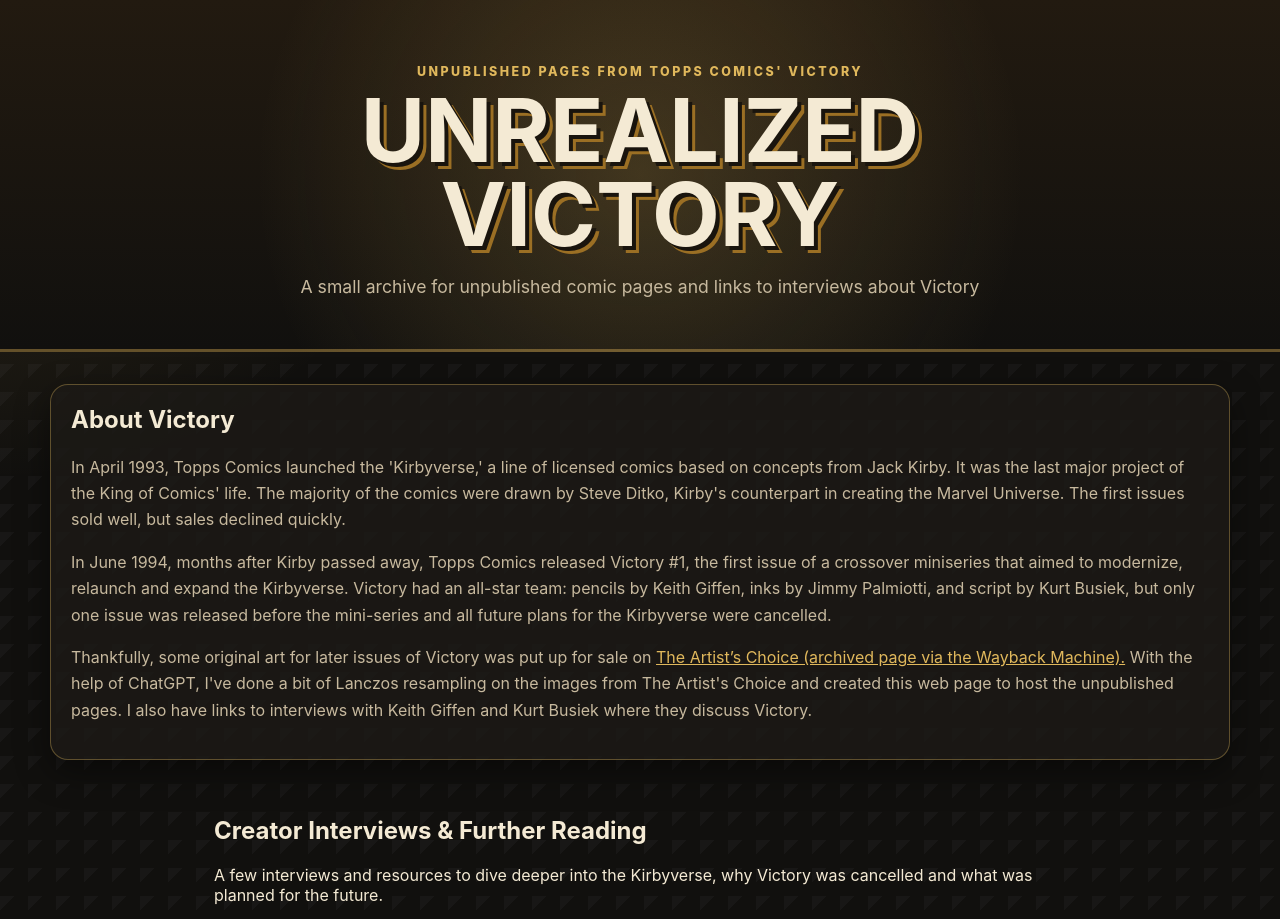
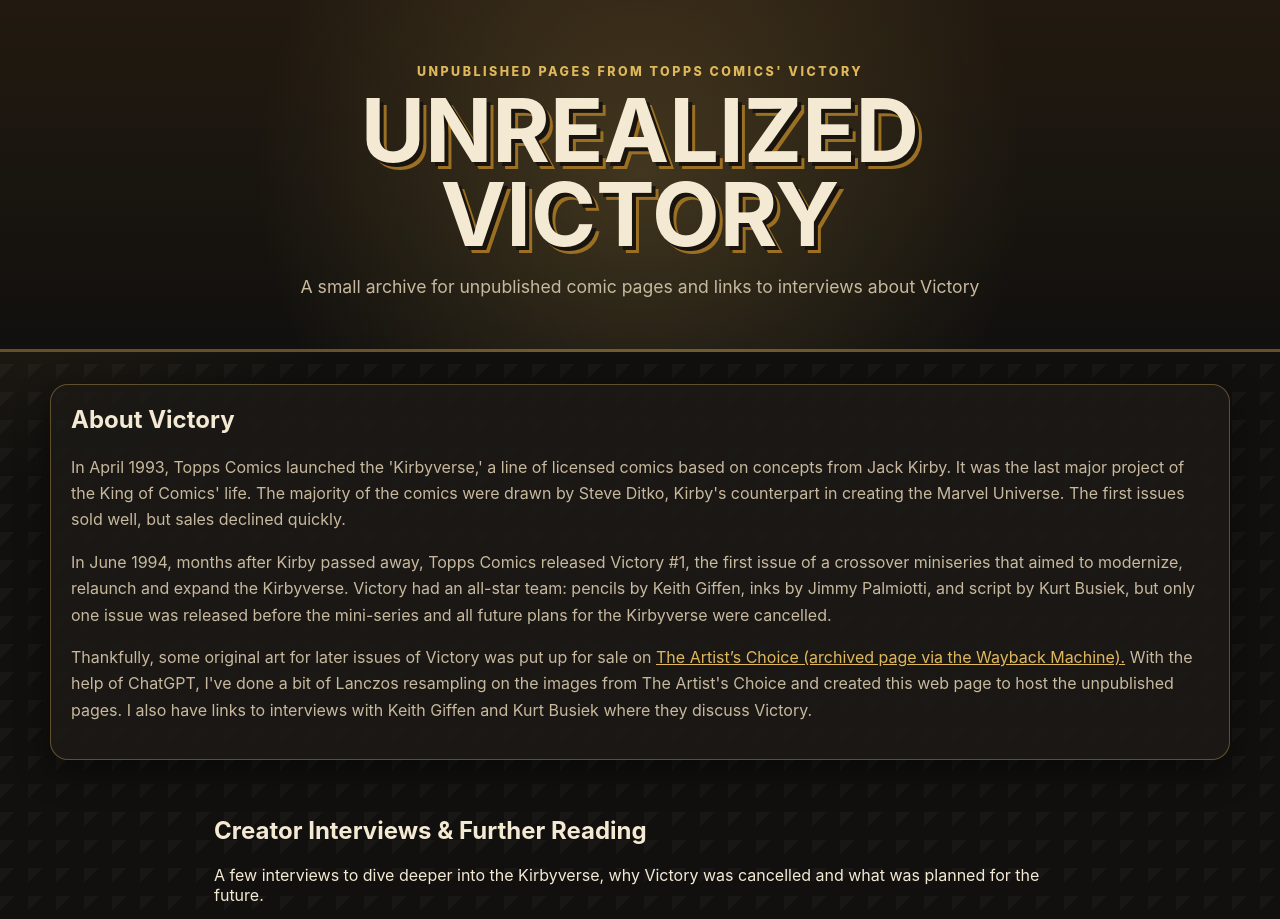
Before and after one commit to owaddled/victory-topps, a plain HTML site: page index.html in a window 1280 px wide. Shown: the top 919 px of the page. Drawn offline with Linux system fonts and the light colour scheme.

Commit message:
Update interview description in index.html
Removed 'and resources' from the interview description.

```diff
--- a/index.html
+++ b/index.html
@@ -35,7 +35,7 @@
   <section class="creator-interviews" aria-labelledby="interviews-title">
   <h2 id="interviews-title">Creator Interviews & Further Reading</h2>
   <p>
-    A few interviews and resources to dive deeper into the Kirbyverse, why Victory was cancelled and what was planned for the future.
+    A few interviews to dive deeper into the Kirbyverse, why Victory was cancelled and what was planned for the future.
   </p>
 
   <div class="interview-list">
```
